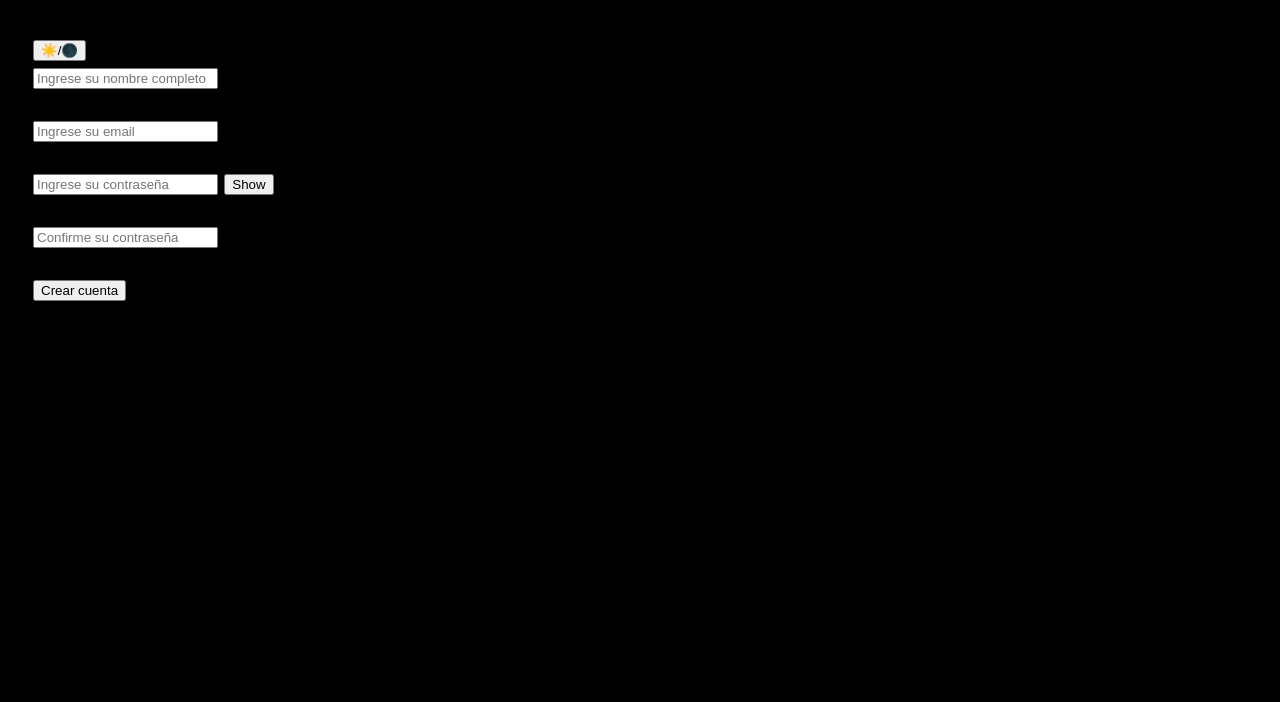
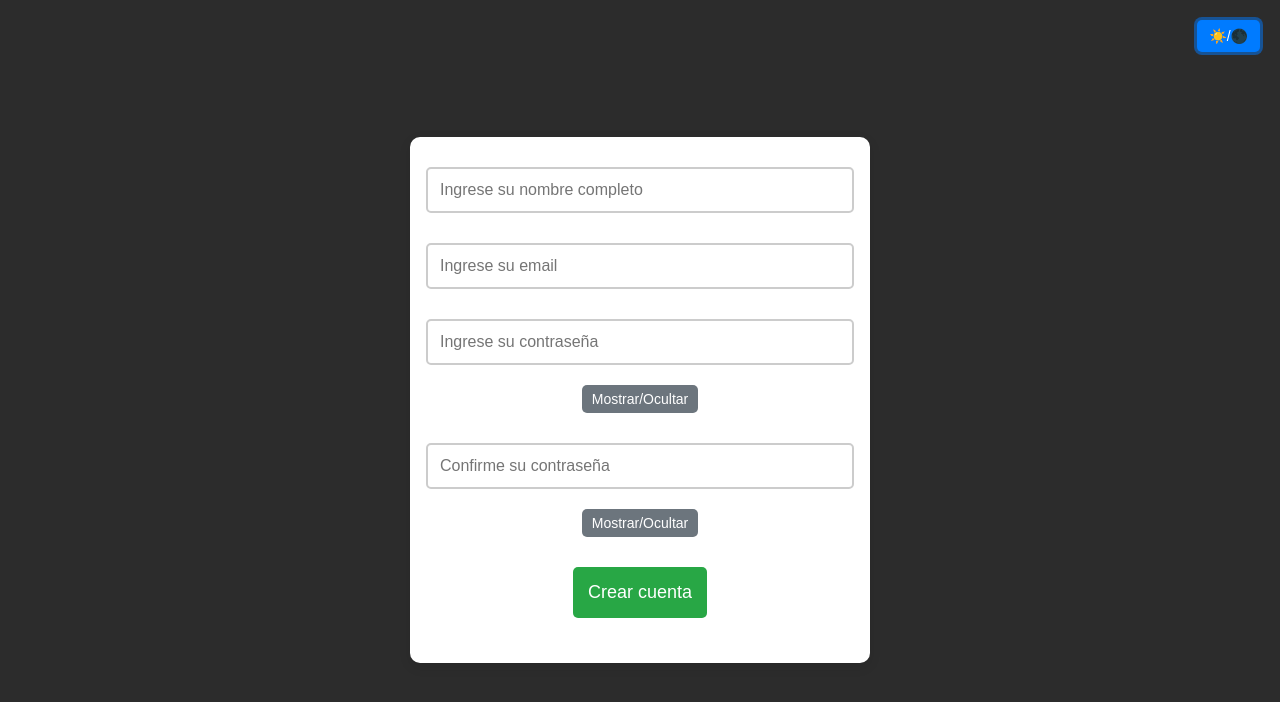
Before and after one commit to UriSmu/TP1__Formulario_Con_Validaciones, a plain HTML site: page index.html in a window 1280 px wide. Both pictures are taken after a click on the button "☀️/🌑". Drawn offline with Linux system fonts and the light colour scheme.

Commit message:
Traer README

```diff
--- a/index.html
+++ b/index.html
@@ -7,16 +7,17 @@
     <link href="style.css" rel="stylesheet">
 </head>
 <body>
-    <button onclick="CambiarModoOscuro()">☀️/🌑</button>
+    <button onclick="CambiarModoOscuro()" class="tema">☀️/🌑</button>
     <form id="formulario">
         <input type="text" name="nombreCompleto" id="nombreCompleto" placeholder="Ingrese su nombre completo" onkeyup="VerificarNombre(this.value)">
         <p id="tresCaracteres"></p>
         <input type="text" name="email" id="email" placeholder="Ingrese su email" onkeyup="VerificarEmail(this.value)">
         <p id="formatoValido"></p>
         <input type="password" name="contraseña" id="contraseña" placeholder="Ingrese su contraseña" onkeyup="VerificarContraseña(this.value)">
-        <button class="ui-component__password-field__show-hide" type="button" onclick="text()">Show</button>
+        <button type="button" onclick="togglePasswordVisibility('contraseña')" class="mostrar">Mostrar/Ocultar</button>
         <p id="contraseñaValida"></p>
         <input type="password" name="confirmarContraseña" id="confirmarContraseña" placeholder="Confirme su contraseña" onkeyup="VerificarContraseñaIgual(this.value)">
+        <button type="button" onclick="togglePasswordVisibility('confirmarContraseña')" class="mostrar">Mostrar/Ocultar</button>
         <p id="contraseñaIgual"></p>
         <input type="submit" value="Crear cuenta" onclick="EnviarFormulario(event)">
         <p id="enviar"></p>
--- a/script.js
+++ b/script.js
@@ -85,7 +85,6 @@ const EnviarFormulario = (e) =>
     }
     else
     {
-        localStorage.setItem(nombre, );
         alert(`Bienvenido, ${nombre}`);
     }
 }
@@ -94,12 +93,19 @@ const EnviarFormulario = (e) =>
 
 function CambiarModoOscuro()
 {
-    var element = document.body;
+    let element = document.body;
     element.classList.toggle("dark-mode");
 }
 
-function pass(){ document.getElementById('contraseña').type="password"; }
-function text(){ document.getElementById('contraseña').type="text"; }
+function togglePasswordVisibility(id)
+{
+    let passwordField = document.getElementById(id);
+    if (passwordField.type === "password") {
+        passwordField.type = "text";
+    } else {
+        passwordField.type = "password";
+    }
+}
 
 
 
--- a/style.css
+++ b/style.css
@@ -1,11 +1,168 @@
 body {
-    padding: 25px;
-    background-color: white;
-    color: black;
-    font-size: 25px;
+  font-family: 'Segoe UI', Tahoma, Geneva, Verdana, sans-serif;
+  display: flex;
+  justify-content: center;
+  align-items: center;
+  height: 100vh;
+  margin: 0;
+  background-color: #f4f7fa;
+  color: #333;
+  transition: background-color 0.3s ease, color 0.3s ease;
+}
+
+.dark-mode {
+  background-color: #2c2c2c;
+  color: #f4f7fa;
+}
+
+body {
+  font-family: 'Segoe UI', Tahoma, Geneva, Verdana, sans-serif;
+  display: flex;
+  justify-content: center;
+  align-items: center;
+  height: 100vh;
+  margin: 0;
+  background-color: #f4f7fa;
+  color: #333;
+  transition: background-color 0.3s ease, color 0.3s ease;
+  position: relative;
+}
+
+.dark-mode {
+  background-color: #2c2c2c;
+  color: #f4f7fa;
+}
+
+
+.tema {
+  position: absolute;
+  top: 20px;
+  right: 20px;
+  background-color: #007bff;
+  color: white;
+  border: none;
+  padding: 8px 12px;
+  cursor: pointer;
+  font-size: 14px;
+  border-radius: 5px;
+  transition: background-color 0.3s ease, transform 0.2s ease;
+}
+
+.tema:hover {
+  background-color: #0056b3;
+  transform: scale(1.05);
+}
+
+.tema:focus {
+  outline: none;
+  box-shadow: 0 0 0 3px rgba(0, 123, 255, 0.5);
+}
+
+/* Estilo del formulario */
+form {
+  display: flex;
+  flex-direction: column;
+  gap: 15px;
+  padding: 30px;
+  background-color: white;
+  border-radius: 10px;
+  box-shadow: 0 4px 12px rgba(0, 0, 0, 0.1);
+  width: 100%;
+  max-width: 400px;
+  justify-content: center;
+  align-items: center;
+}
+
+/* Campos de texto */
+input[type="text"], input[type="password"] {
+  padding: 12px;
+  border: 2px solid #ccc;
+  border-radius: 5px;
+  font-size: 16px;
+  width: 100%;
+  transition: border-color 0.3s ease, box-shadow 0.3s ease;
+}
+
+input[type="text"]:focus, input[type="password"]:focus {
+  border-color: #007bff;
+  box-shadow: 0 0 5px rgba(0, 123, 255, 0.5);
+}
+
+input[type="submit"] {
+  background-color: #28a745;
+  color: white;
+  border: none;
+  padding: 15px;
+  font-size: 18px;
+  border-radius: 5px;
+  cursor: pointer;
+  transition: background-color 0.3s ease, transform 0.2s ease;
+}
+
+input[type="submit"]:hover {
+  background-color: #218838;
+  transform: scale(1.05);
+}
+
+/* Botones de mostrar/ocultar */
+.mostrar {
+  padding: 6px 10px;
+  font-size: 14px;
+  color: white;
+  background-color: #6c757d;
+  border: none;
+  border-radius: 5px;
+  cursor: pointer;
+  transition: background-color 0.3s ease, transform 0.2s ease;
+  margin-top: 5px; /* Asegura que los botones estén un poco más abajo */
+}
+
+.mostrar:hover {
+  background-color: #5a6268;
+  transform: scale(1.05);
+}
+
+.mostrar:focus {
+  outline: none;
+  box-shadow: 0 0 0 3px rgba(108, 117, 125, 0.5);
+}
+
+/* Mensajes de validación */
+p {
+  font-size: 14px;
+  margin: 0;
+  transition: color 0.3s ease;
+}
+
+p#error {
+  color: red;
+  font-weight: bold;
+}
+
+p#success {
+  color: green;
+  font-weight: bold;
+}
+
+input[type="text"]:invalid, input[type="password"]:invalid {
+  border-color: red;
+}
+
+/* Responsividad */
+@media (max-width: 600px) {
+  form {
+      width: 90%;
+      padding: 20px;
+  }
+}
+
+@media (max-width: 400px) {
+  button {
+      width: 100%;
+      padding: 12px;
   }
 
-  .dark-mode {
-    background-color: black;
-    color: white;
+  input[type="submit"] {
+      width: 100%;
   }
+}
```
